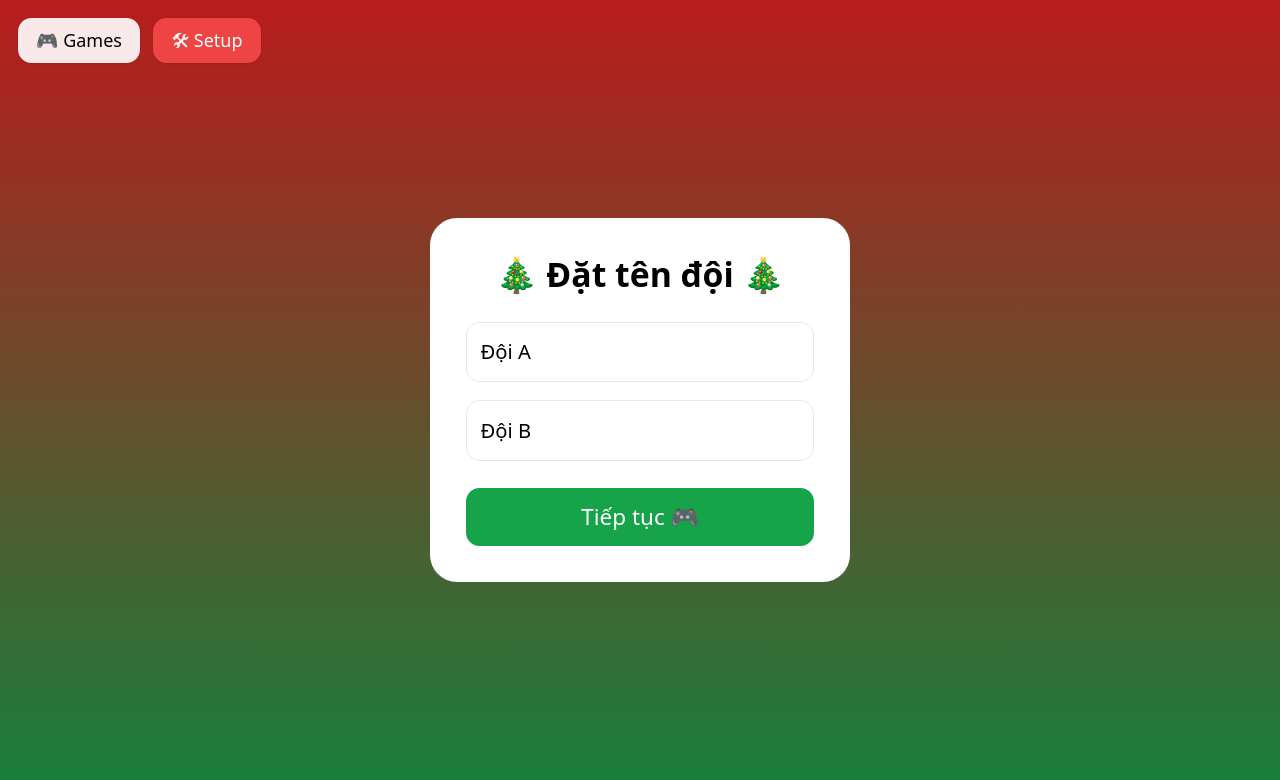
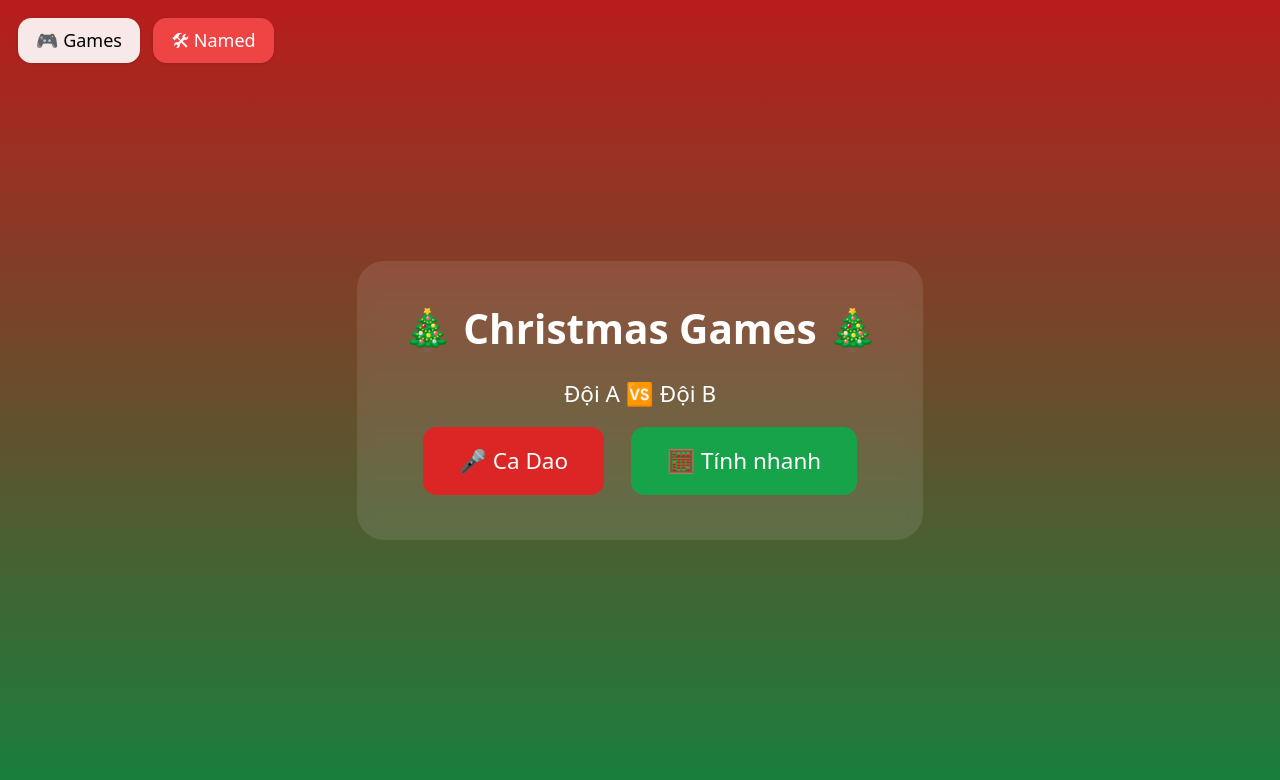
Before and after one commit to khanhduzz/christmas-game, a Next.js app: page / in a window 1280 px wide. Shown: the top 780 px of the page. Built offline with nearby package versions, Linux system fonts and the light colour scheme.

Commit message:
Update theme and route for named and games

```diff
--- a/app/page.tsx
+++ b/app/page.tsx
@@ -1,10 +1,14 @@
 
-// 'use client'
-// import GameMenu from '@/components/GameMenu'
+'use client'
+import GameMenu from '@/components/GameMenu'
 
-// export default function Home() {
-//   return <GameMenu />
-// }
+export default function Home() {
+  return (
+    <div className="min-h-screen flex items-center justify-center bg-gradient-to-b from-red-700 to-green-700">
+      <GameMenu />
+    </div>
+  )
+}
 
 // 'use client'
 // import { useTeams } from './context/TeamContext'
@@ -42,21 +46,21 @@
 //   )
 // }
 
-'use client'
-import { useState } from 'react'
-import TeamSetup from '@/components/TeamSetup'
-import GameMenu from '@/components/GameMenu'
+// 'use client'
+// import { useState } from 'react'
+// import TeamSetup from '@/components/TeamSetup'
+// import GameMenu from '@/components/GameMenu'
 
-export default function Home() {
-  const [ready, setReady] = useState(false)
+// export default function Home() {
+//   const [ready, setReady] = useState(false)
 
-  return (
-    <div className="min-h-screen flex items-center justify-center bg-gradient-to-b from-red-700 to-green-700">
-      {!ready ? (
-        <TeamSetup onDone={() => setReady(true)} />
-      ) : (
-        <GameMenu />
-      )}
-    </div>
-  )
-}
+//   return (
+//     <div className="min-h-screen flex items-center justify-center bg-gradient-to-b from-red-700 to-green-700">
+//       {!ready ? (
+//         <TeamSetup onDone={() => setReady(true)} />
+//       ) : (
+//         <GameMenu />
+//       )}
+//     </div>
+//   )
+// }
--- /dev/null
+++ b/app/team-setup/page.tsx
@@ -0,0 +1,14 @@
+'use client'
+
+import { useRouter } from 'next/navigation'
+import TeamSetup from '@/components/TeamSetup'
+
+export default function TeamSetupPage() {
+  const router = useRouter()
+
+  return (
+    <div className="min-h-screen flex items-center justify-center bg-gradient-to-b from-red-700 to-green-700">
+      <TeamSetup onDone={() => router.push('/')} />
+    </div>
+  )
+}
--- a/components/TopNavControls.tsx
+++ b/components/TopNavControls.tsx
@@ -21,11 +21,11 @@ export default function TopNavControls() {
         onClick={() => {
           setTeamA('')
           setTeamB('')
-          router.push('/')
+          router.push('/team-setup')
         }}
         className="px-4 py-2 bg-red-500 text-white rounded-xl shadow hover:bg-red-600"
       >
-        🛠 Setup
+        🛠 Named
       </button>
     </div>
   )
```
